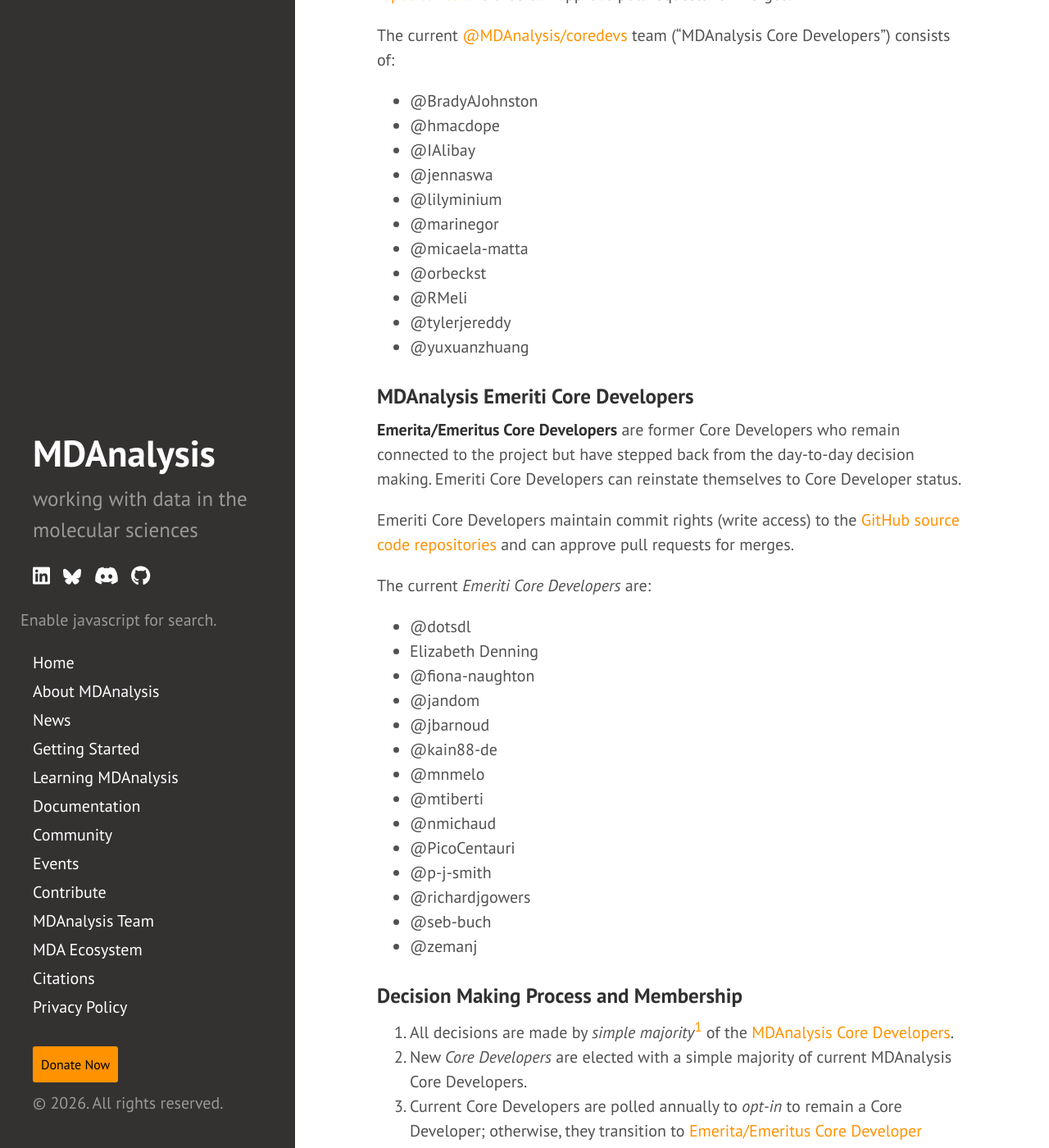
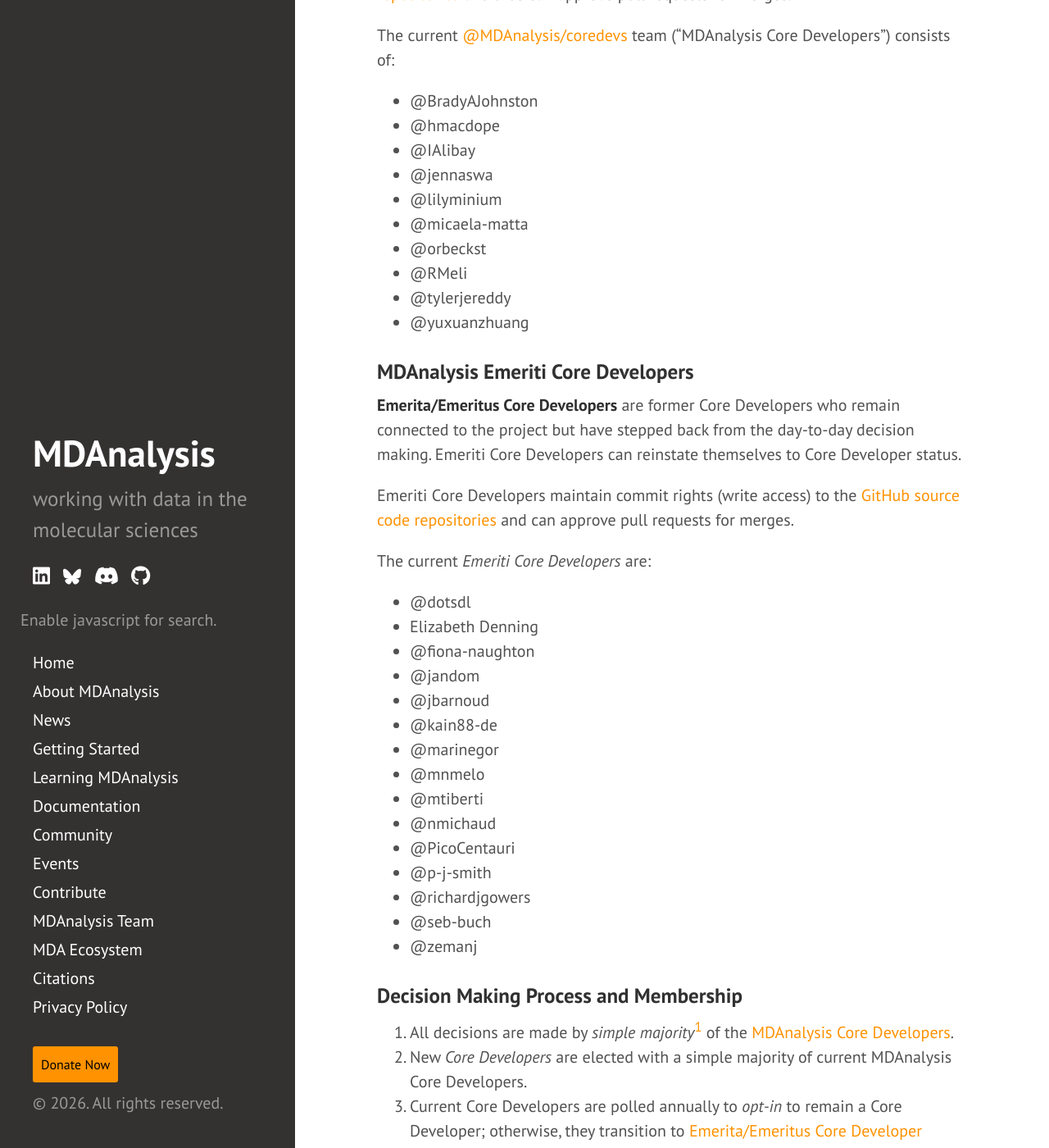
Before and after one commit to MDAnalysis/MDAnalysis.github.io, a Jekyll site: the page built from pages/governance.md, in a window 1280 px wide and 1400 px high, scrolled down 570 px. Shown: the whole window at 82% size. Built offline with Jekyll 4.4.1, drawn with Linux system fonts in a browser that asks for light colours; comment, search, counter and statistics services are not loaded; part of the change alters nothing that is shown.

Commit message:
moved Egor to EmCD
membership is opt-in

```diff
--- a/pages/governance.md
+++ b/pages/governance.md
@@ -24,7 +24,6 @@ The current [@MDAnalysis/coredevs][] team ("MDAnalysis Core Developers") consist
 - @IAlibay
 - @jennaswa
 - @lilyminium
-- @marinegor
 - @micaela-matta
 - @orbeckst
 - @RMeli
@@ -50,6 +49,7 @@ The current *Emeriti Core Developers* are:
 - @jandom
 - @jbarnoud
 - @kain88-de
+- @marinegor
 - @mnmelo
 - @mtiberti
 - @nmichaud
```
